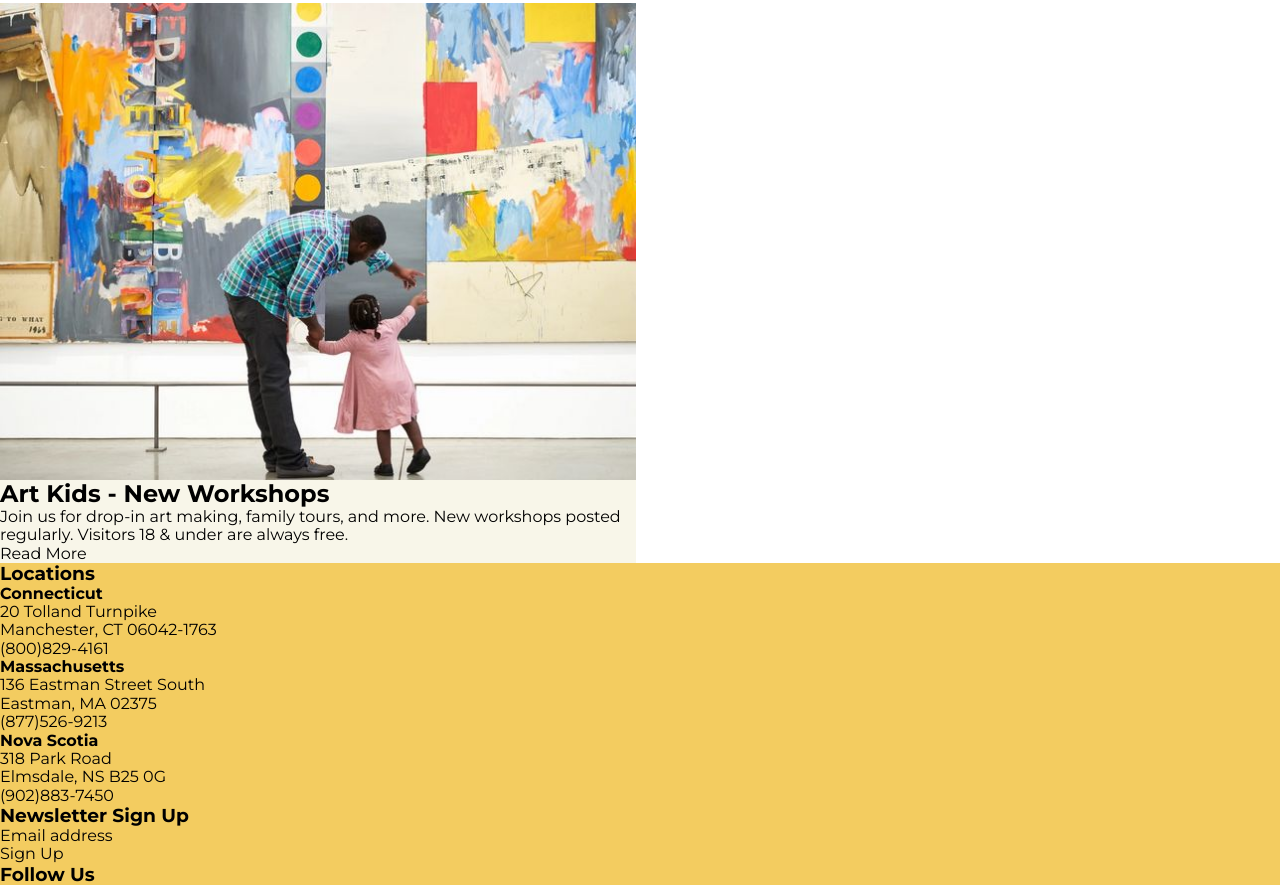
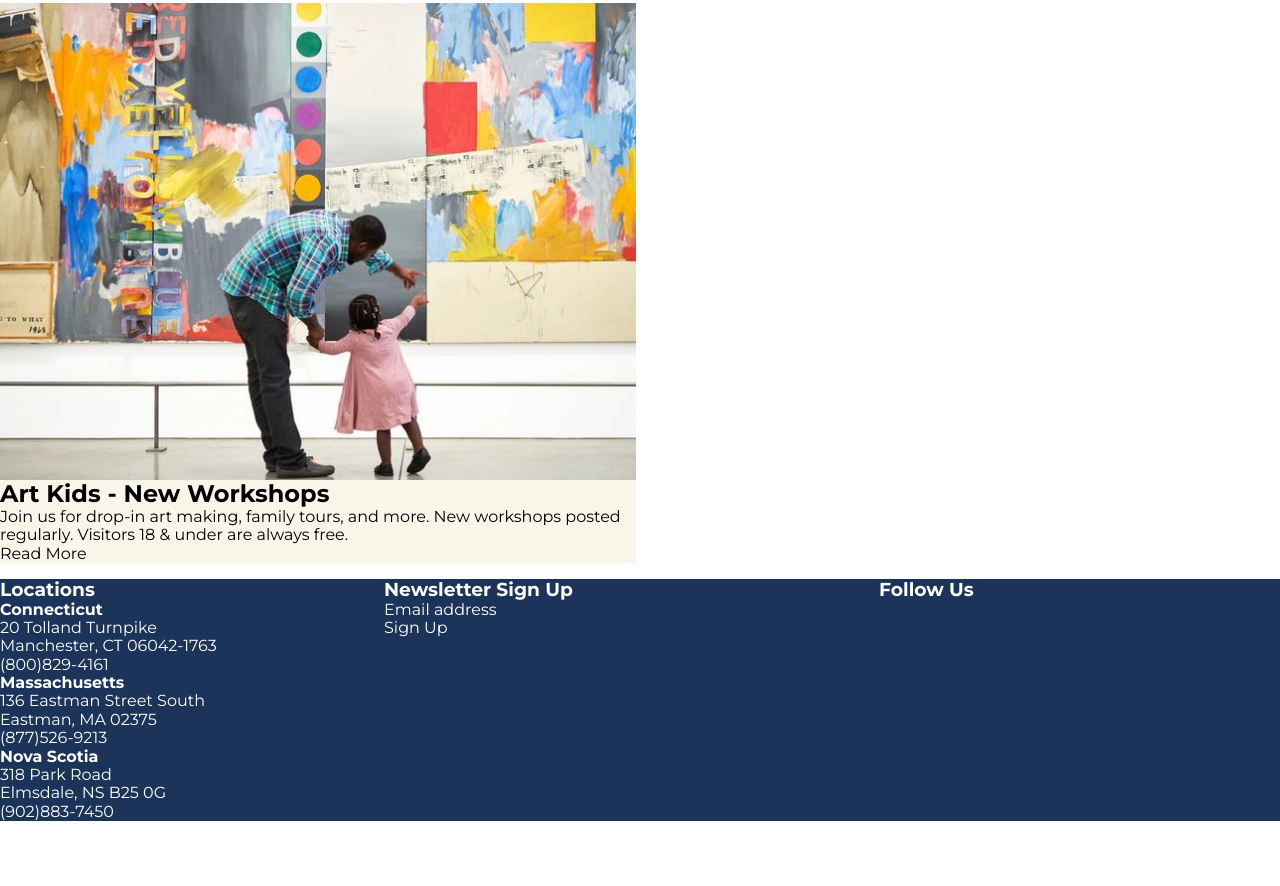
Before and after one commit to oml27/Web3-Homework, a plain HTML site: page Starting Template/deploy/index.html in a window 1280 px wide. Shown: the part 4029-4915 px from the top of the page. After the commit the page ends 4850 px from the top, so only its background shows below. Drawn offline with Linux system fonts and the light colour scheme.

Commit message:
Continued CSS Formating

```diff
--- a/Starting Template/deploy/index.html
+++ b/Starting Template/deploy/index.html
@@ -89,6 +89,7 @@
 
                 </section>
     <footer id="footer">
+                        <div id="locations">
                         <h3>Locations</h3>
                             <h4>Connecticut</h4>
                                 <p>20 Tolland Turnpike</p>
@@ -102,10 +103,13 @@
                                 <p>318 Park Road</p>
                                 <p>Elmsdale, NS B25 0G</p>
                                 <p>(902)883-7450</p>
+                        </div>
+                        <div id="signup">
                         <h3>Newsletter Sign Up</h3>
                             <p>Email address</p>
                             <p>Sign Up</p>
-                        <h3>Follow Us</h3>
+                        </div>
+                        <h3 id="follow">Follow Us</h3>
                     </footer>
 </body>
 
--- a/Starting Template/dev/scss/sections/_footer.scss
+++ b/Starting Template/dev/scss/sections/_footer.scss
@@ -4,6 +4,13 @@
 
     grid-template-columns: 1fr;
 
-    background-color: #f3cc60
+    background-color: $dark-blue;
 
+    color: white;
+
+    grid-template-areas: "locations" "signup" "follow";
+
+    @include md{
+        grid-template-columns: 30% auto auto;
+    }
 }
--- a/Starting Template/dev/scss/sections/_whatsnew.scss
+++ b/Starting Template/dev/scss/sections/_whatsnew.scss
@@ -3,6 +3,8 @@
     display: grid;
 
     grid-template-columns: 1fr;
+
+    margin-bottom: 16px;
 
     ul{
         margin: 0;
```
Also changed, not shown: Starting Template/deploy/css/styles.css, 1 other file.
